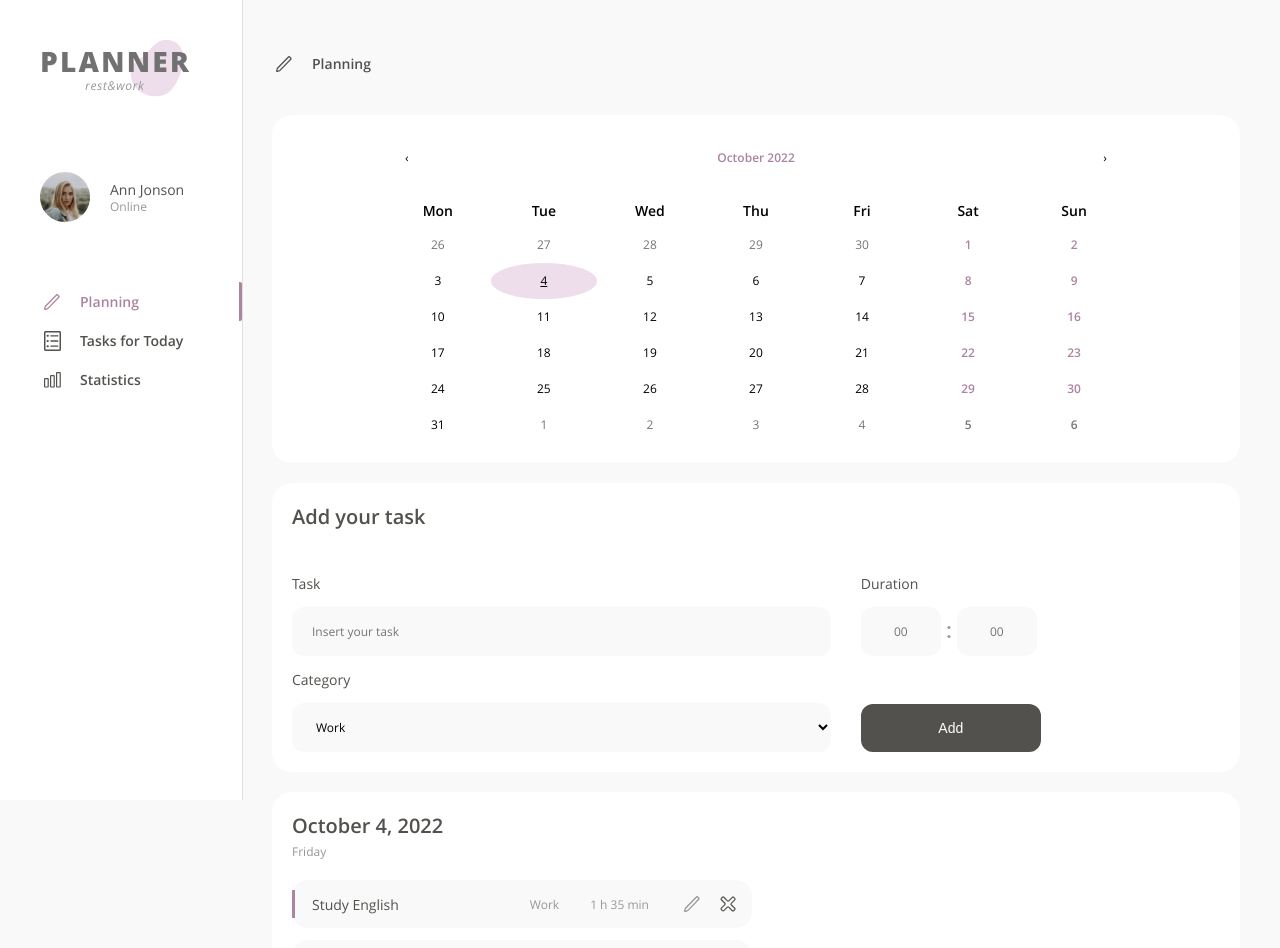
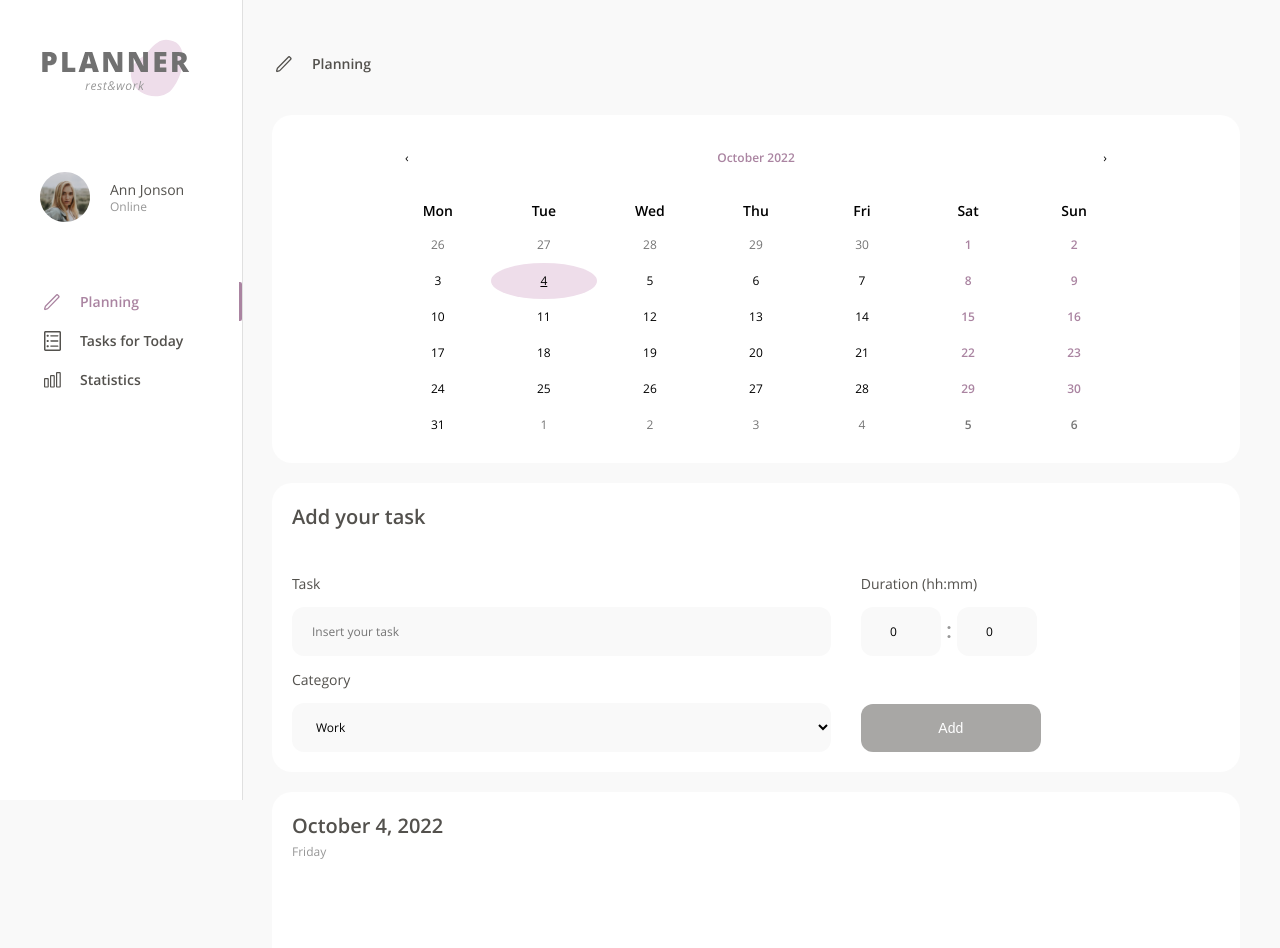
Before and after one commit to apsu96/planner_app, a React (Create React App) app: page / in a window 1280 px wide. Shown: the top 948 px of the page. Built offline with nearby package versions, Linux system fonts and the light colour scheme.

Commit message:
feat: add, remove toDo func

```diff
--- a/package.json
+++ b/package.json
@@ -19,6 +19,7 @@
     "eslint-plugin-prettier": "^5.0.0",
     "eslint-plugin-react-hooks": "^4.6.0",
     "mobx": "^6.10.0",
+    "mobx-react-lite": "^4.0.3",
     "moment": "^2.29.4",
     "prettier": "^3.0.0",
     "react": "^18.2.0",
@@ -27,6 +28,7 @@
     "react-dom": "^18.2.0",
     "react-router-dom": "6",
     "react-scripts": "5.0.1",
+    "react-uuid": "^2.0.0",
     "styled-components": "^5.3.6",
     "typescript": "^4.4.2",
     "web-vitals": "^2.1.0"
--- a/Store.ts
+++ b/src/Store.ts
@@ -1,8 +1,8 @@
 import { makeAutoObservable } from "mobx";
 
-interface ToDoType {
+export interface ToDoType {
   id: string;
-  date: Date;
+  date: string;
   taskDescription: string;
   duration: {
     estimated: number;
@@ -12,12 +12,12 @@ interface ToDoType {
   emotionalState: Emotions;
 }
 
-enum TaskCategory {
+export enum TaskCategory {
   Work = "Work",
   Leisure = "Leisure",
 }
 
-enum Emotions {
+export enum Emotions {
   Excellent = "Excellent",
   Normal = "Normal",
   Bad = "Bad",
@@ -29,6 +29,14 @@ class Store {
   constructor() {
     makeAutoObservable(this);
   }
+
+  addTodo(toDo: ToDoType) {
+    this.toDoList.push(toDo);
+  }
+
+  removeToDo(id: string) {
+    this.toDoList = this.toDoList.filter((toDo) => toDo.id !== id);
+  }
 }
 
 const store = new Store();
--- a/src/components/PlanningTaskList.tsx
+++ b/src/components/PlanningTaskList.tsx
@@ -2,8 +2,11 @@ import moment from "moment";
 import { PlanningColumn, TasksContainer } from "./PlanningTaskList.styled";
 import TaskLine from "./TaskLine";
 import { Container, SmallText, Title } from "./UIKit.styled";
+import { observer } from "mobx-react-lite";
+import store from "../Store";
+import uuid from "react-uuid";
 
-function PlanningTaskList({ date }: { date: Date }) {
+const PlanningTaskList = observer(({ date }: { date: Date }) => {
   return (
     <Container>
       <PlanningColumn>
@@ -11,15 +14,14 @@ function PlanningTaskList({ date }: { date: Date }) {
         <SmallText>Friday</SmallText>
       </PlanningColumn>
       <TasksContainer>
-        <TaskLine />
-        <TaskLine />
-        <TaskLine />
-        <TaskLine />
-        <TaskLine />
-        <TaskLine />
+        {store.toDoList.map((toDo) =>
+          toDo.date === moment(date).format("LL") ? (
+            <TaskLine key={uuid()} toDo={toDo} />
+          ) : null,
+        )}
       </TasksContainer>
     </Container>
   );
-}
+});
 
 export default PlanningTaskList;
--- a/src/components/TaskForm.tsx
+++ b/src/components/TaskForm.tsx
@@ -16,35 +16,95 @@ import {
   RowContainer,
   TimeIconImage,
 } from "./TaskForm.styled";
+import { useState } from "react";
+import store, { Emotions, TaskCategory } from "../Store";
+import uuid from "react-uuid";
+import moment from "moment";
 
-function TaskForm() {
+function TaskForm({ date }: { date: Date }) {
+  const initialTime = 0;
+  const [taskDescription, setTaskDescription] = useState("");
+  const [category, setCategory] = useState<TaskCategory>(TaskCategory.Work);
+  const [hours, setHours] = useState(initialTime);
+  const [minutes, setMinutes] = useState(initialTime);
+
+  function clearForm() {
+    setTaskDescription("");
+    setCategory(TaskCategory.Work);
+    setHours(initialTime);
+    setMinutes(initialTime);
+  }
+
+  function submitTask() {
+    const estimatedTime = hours * 60 + minutes;
+    const dateString = moment(date).format("LL");
+    store.addTodo({
+      id: uuid(),
+      date: dateString,
+      taskDescription,
+      duration: {
+        estimated: estimatedTime,
+        real: 0,
+      },
+      category: category,
+      emotionalState: Emotions.Normal,
+    });
+    clearForm();
+  }
+
   return (
     <Container>
       <Title>Add your task</Title>
       <TaskFormRowMContainer>
         <TaskFormLongColumnContainer>
           <Text>Task</Text>
-          <Input placeholder="Insert your task" />
+          <Input
+            placeholder="Insert your task"
+            value={taskDescription}
+            onChange={(e) => setTaskDescription(e.target.value)}
+          />
         </TaskFormLongColumnContainer>
         <TaskFormShortColumnContainer>
-          <Text>Duration</Text>
+          <Text>Duration (hh:mm)</Text>
           <RowContainer>
-            <TimeInput placeholder="00" />
+            <TimeInput
+              placeholder="00"
+              type="number"
+              value={hours}
+              onChange={(e) => setHours(+e.target.value)}
+            />
             <TimeIconImage src={TimeIcon} alt="timeIcon" />
-            <TimeInput placeholder="00" />
+            <TimeInput
+              placeholder="00"
+              type="number"
+              value={minutes}
+              onChange={(e) => setMinutes(+e.target.value)}
+            />
           </RowContainer>
         </TaskFormShortColumnContainer>
       </TaskFormRowMContainer>
       <TaskFormRowContainer>
         <TaskFormLongColumnContainer>
           <Text>Category</Text>
-          <CustomSelect placeholder="Select">
-            <option>Work</option>
-            <option>Leisure</option>
+          <CustomSelect
+            placeholder="Select"
+            value={category}
+            onChange={(e) => setCategory(e.target.value as TaskCategory)}
+          >
+            <option value={TaskCategory.Work}>Work</option>
+            <option value={TaskCategory.Leisure}>Leisure</option>
           </CustomSelect>
         </TaskFormLongColumnContainer>
         <TaskFormShortColumnContainer>
-          <LargeButton>Add</LargeButton>
+          <LargeButton
+            onClick={submitTask}
+            disabled={
+              taskDescription === "" ||
+              (minutes === initialTime && hours === initialTime)
+            }
+          >
+            Add
+          </LargeButton>
         </TaskFormShortColumnContainer>
       </TaskFormRowContainer>
     </Container>
--- a/src/components/TaskLine.tsx
+++ b/src/components/TaskLine.tsx
@@ -9,18 +9,28 @@ import {
 } from "./UIKit.styled";
 import CloseIcon from "../images/CloseIcon.svg";
 import EditIcon from "../images/EditIcon.svg";
+import { ToDoType } from "../Store";
+import store from "../Store";
 
-const TaskLine = () => {
+const TaskLine = ({ toDo }: { toDo: ToDoType }) => {
+  const hours = Math.floor(toDo.duration.estimated / 60);
+  const minutes = toDo.duration.estimated - hours * 60;
   return (
     <TaskLineContainer>
       <MoveButton />
-      <Text>Study English</Text>
+      <Text>{toDo.taskDescription}</Text>
       <BadgesContainer>
-        <SmallText>Work</SmallText>
-        <SmallText>1 h 35 min</SmallText>
+        <SmallText>{toDo.category}</SmallText>
+        <SmallText>
+          {hours ? `${hours} h` : null} {minutes ? `${minutes} min` : null}
+        </SmallText>
         <ButtonsContainer>
           <ActionIcon src={EditIcon} alt="edit" />
-          <ActionIcon src={CloseIcon} alt="close" />
+          <ActionIcon
+            src={CloseIcon}
+            alt="close"
+            onClick={() => store.removeToDo(toDo.id)}
+          />
         </ButtonsContainer>
       </BadgesContainer>
     </TaskLineContainer>
--- a/src/components/UIKit.styled.ts
+++ b/src/components/UIKit.styled.ts
@@ -128,12 +128,18 @@ export const LargeButton = styled.button`
   border: none;
   height: 48px;
   max-width: 180px;
-  &:hover {
+  &:hover:enabled {
     background-color: #aa84a1;
   }
   &:active {
     transform: translateY(1px);
   }
+  &:disabled {
+    opacity: 0.5;
+    cursor: not-allowed;
+    transform: none;
+  }
+
   @media (min-width: 1441px) {
     font-size: 16px;
     height: 54px;
--- a/src/views/Planning.tsx
+++ b/src/views/Planning.tsx
@@ -11,7 +11,7 @@ function Planning() {
     <Container>
       <PlanningRow>
         <Calendar date={date} setDate={setDate} />
-        <TaskForm />
+        <TaskForm date={date} />
       </PlanningRow>
       <PlanningRow>
         <PlanningTaskList date={date} />
```
Also changed, not shown: 1 other file (tests, documents, lock files or other folders).
